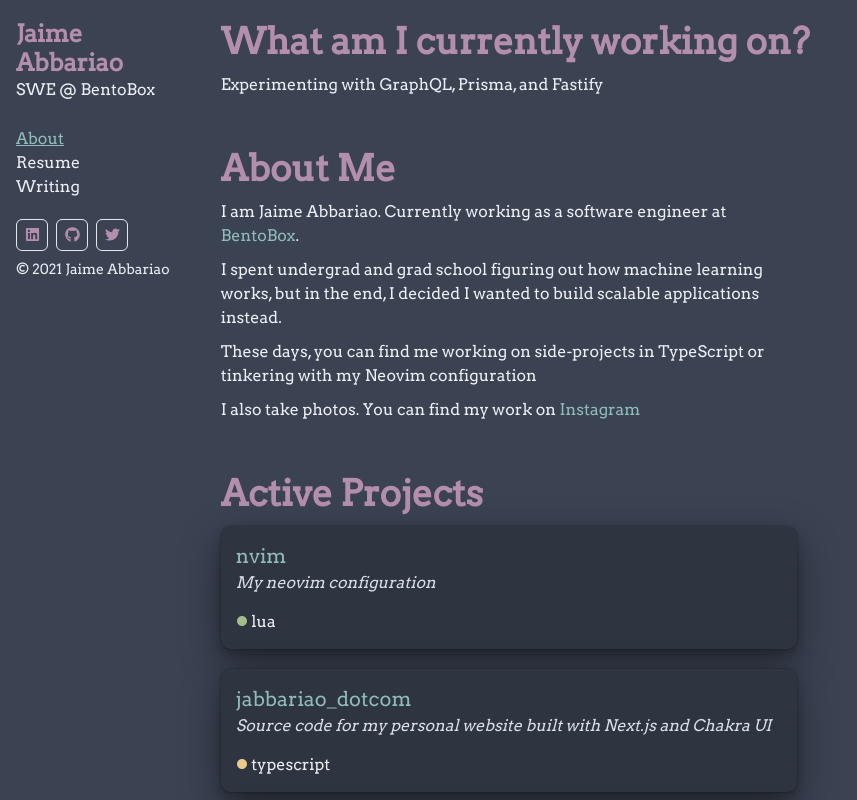
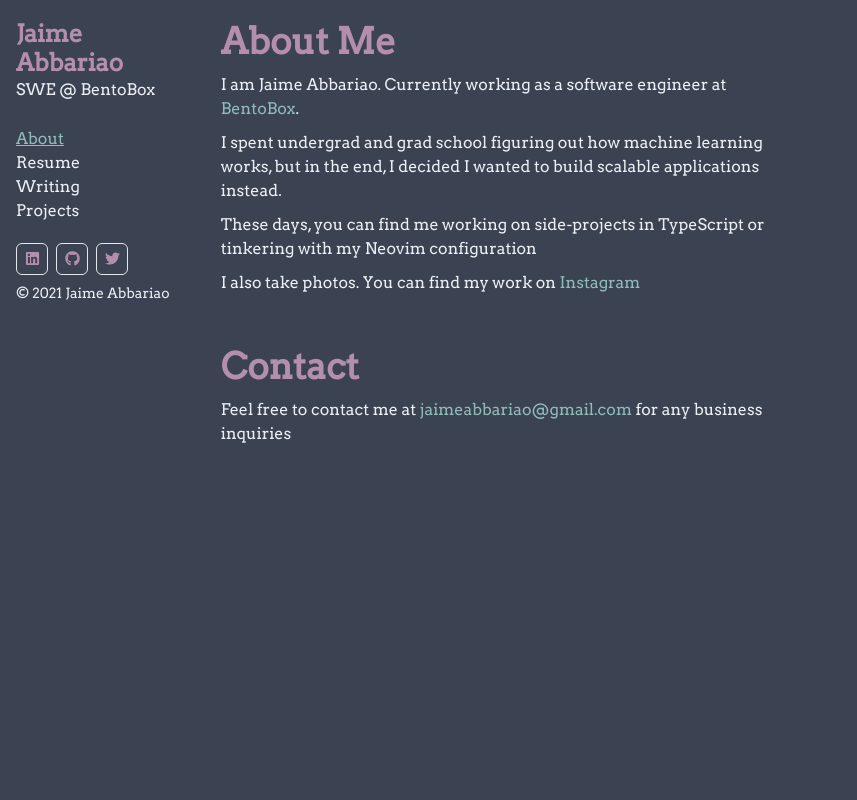
Before and after one commit to ja153903/jabbariao_dotcom, a Next.js app: page / in a window 1280 px wide. Shown: the top 800 px of the page, without its empty margins (0-857 px from the left). Built offline with nearby package versions, Linux system fonts and the light colour scheme.

Commit message:
update stuff

```diff
--- a/components/GitHubRepo.tsx
+++ b/components/GitHubRepo.tsx
@@ -5,11 +5,6 @@
 
 import Language from './Language'
 
-// This component should render the items within
-// the GitHubRepoContainer
-// should have name of repo with url
-// description of repo
-// languages we use for it
 function GitHubRepo({ repository }: GitHubRepoProps) {
   const { name, url, description, language } = repository
 
--- a/components/Navigation.tsx
+++ b/components/Navigation.tsx
@@ -7,6 +7,7 @@
   { href: '/', label: 'About' },
   { href: '/resume', label: 'Resume' },
   { href: '/writing', label: 'Writing' },
+  { href: '/projects', label: 'Projects' },
 ]
 
 const mapBlogToWriting = (pathname: string): string =>
--- a/containers/GitHubRepoContainer.tsx
+++ b/containers/GitHubRepoContainer.tsx
@@ -29,7 +29,7 @@
 
 function GitHubRepoContainer() {
   return (
-    <Section title="Active Projects">
+    <Section title="Active Projects on GitHub">
       <Flex wrap="wrap" direction="column" mb="-20px">
         {GITHUB_REPOSITORIES.map((repository: IRepository) => (
           <GitHubRepo repository={repository} key={repository.name} />
--- a/pages/index.tsx
+++ b/pages/index.tsx
@@ -2,15 +2,6 @@
 
 import PageContainer from '../components/PageContainer'
 import Section from '../components/Section'
-import GitHubRepoContainer from '../containers/GitHubRepoContainer'
-
-function CurrentWork() {
-  return (
-    <Section title="What am I currently working on?">
-      <Text>Experimenting with GraphQL, Prisma, and Fastify</Text>
-    </Section>
-  )
-}
 
 function AboutMe() {
   return (
@@ -62,9 +53,7 @@
 function About() {
   return (
     <PageContainer>
-      <CurrentWork />
       <AboutMe />
-      <GitHubRepoContainer />
       <Contact />
     </PageContainer>
   )
--- a/pages/writing.tsx
+++ b/pages/writing.tsx
@@ -34,12 +34,12 @@
 
 function MediumArticles() {
   return (
-    <Section title="Medium Articles">
+    <Section title="Published on Medium">
       <OrderedList maxW="xl">
         {mediumArticles.map((article, index) => (
           <ListItem key={`${article.url}-${index}`}>
             <Link href={article.url} isExternal _hover={{ color: 'frost.100' }}>
-              {article.name} (published on {article.publishedDate})
+              {article.name} ({article.publishedDate})
             </Link>
           </ListItem>
         ))}
@@ -50,7 +50,7 @@
 
 function BlogPreviewSection({ posts }: BlogPostPreviewProps) {
   return (
-    <Section title="Other Pieces">
+    <Section title="Miscellaneous Blog Posts">
       <BlogPostPreview posts={posts ?? []} />
     </Section>
   )
```
Also changed, not shown: pages/projects.tsx (added, +12 -0 lines).
